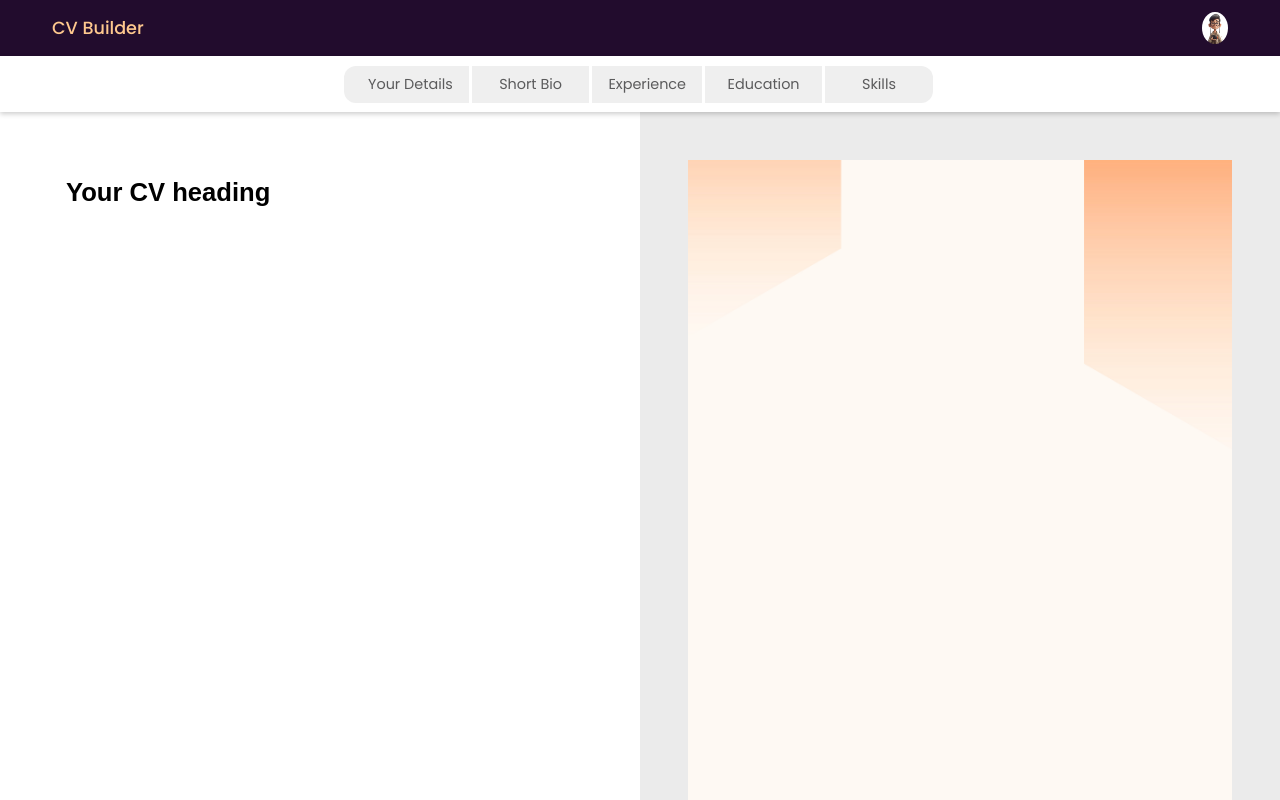
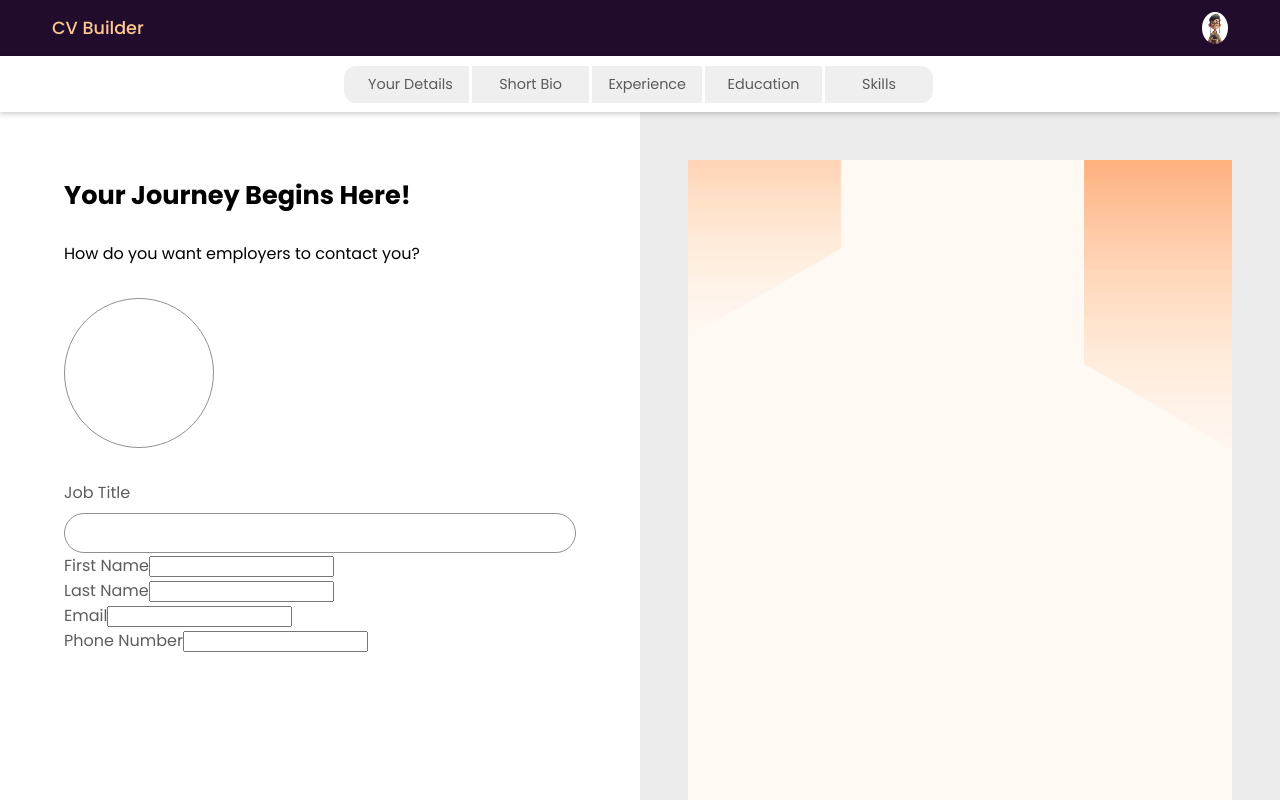
Before and after one commit to Hudsondaniel/CV-Generator, a React app in the folder CV/: page / in a window 1280 px wide. Shown: the top 800 px of the page. Built offline with nearby package versions, Linux system fonts and the light colour scheme; the HTML template or start-up script is replaced by a standard one.

Commit message:
Form going good

```diff
--- a/CV/src/components/YourDetails.jsx
+++ b/CV/src/components/YourDetails.jsx
@@ -3,8 +3,36 @@ import '../styles/YourDetails.css'
 export default function YourDetails(){
     return (
         <div className="your-details-container">
+            <div className="other-data">
+                <h3 className='Title-your-details'>Your Journey Begins Here!</h3>
+                <p className='form-text'>How do you want employers to contact you?</p>
+                <div className="resume-dp">
+                    <img src="" alt="" />
+                </div>
+            </div>
             <form action="">
-                <input type="text" className='heading-input' placeholder='Your CV heading'/>
+                <div className="job-title">
+                    <label htmlFor="Job-Title" className='label-styling'>Job Title</label>
+                    <input type="text" name='Job-Title' className='input-styling'/>
+                </div>
+                <div className="personal-details-one">
+                    <div className="first-name-details">
+                        <label htmlFor="First-name" className='label-styling'>First Name</label>
+                        <input type="text" className='First-name'/>
+                    </div>
+                    <div className="second-name-details">
+                        <label htmlFor="second-name" className='label-styling'>Last Name</label>
+                        <input type="text" className='second-name' />
+                    </div>
+                    <div className="email">
+                        <label htmlFor="email" className='label-styling' >Email</label>
+                        <input type="email" className='email-input' />
+                    </div>
+                    <div className="phone">
+                        <label htmlFor="phone" className='label-styling'>Phone Number</label>
+                        <input type="tel" className='phone-input' />
+                    </div>
+                </div>
             </form>
         </div>
     )
--- a/CV/src/styles/YourDetails.css
+++ b/CV/src/styles/YourDetails.css
@@ -8,8 +8,40 @@
     border: none;
 }
 
-.heading-input::placeholder{
+.Title-your-details{
     font-size: 1.6rem;
     font-weight: bold;
     color: black;
+    margin-top: 0;
 }
+
+.form-text{
+    margin-top: 0.5rem;
+}
+
+.resume-dp{
+    width: 150px;
+    height: 150px;
+    border-radius: 50%;
+    border: rgb(145, 144, 144) solid 1px;
+    overflow: hidden;
+    margin-top: 2rem;
+    margin-bottom: 2rem;
+}
+
+.job-title{
+    display: flex;
+    flex-direction: column;
+}
+
+.label-styling{
+    color: rgb(94, 93, 93);
+    font-size: 1rem;
+}
+
+.input-styling{
+    height: 2.5rem;
+    margin-top: 0.5rem;
+    border-radius: 20px;
+    border: rgb(145, 144, 144) solid 1px;
+}
```
